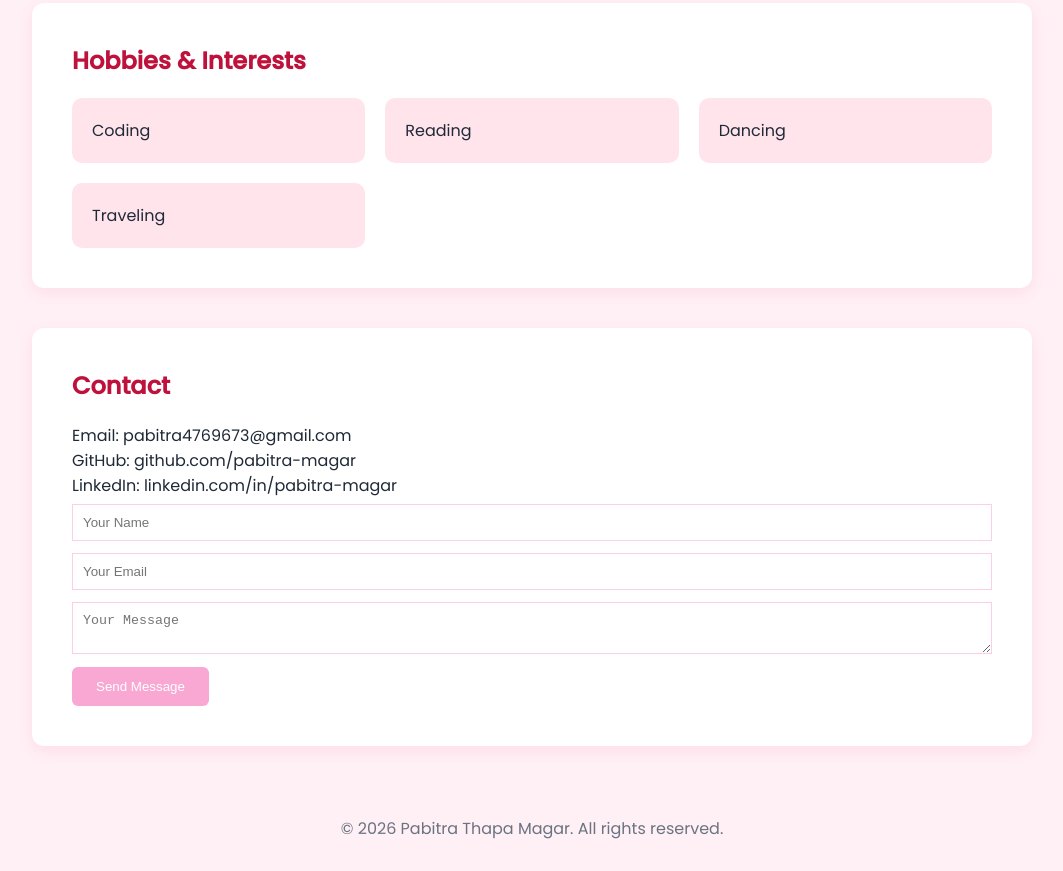
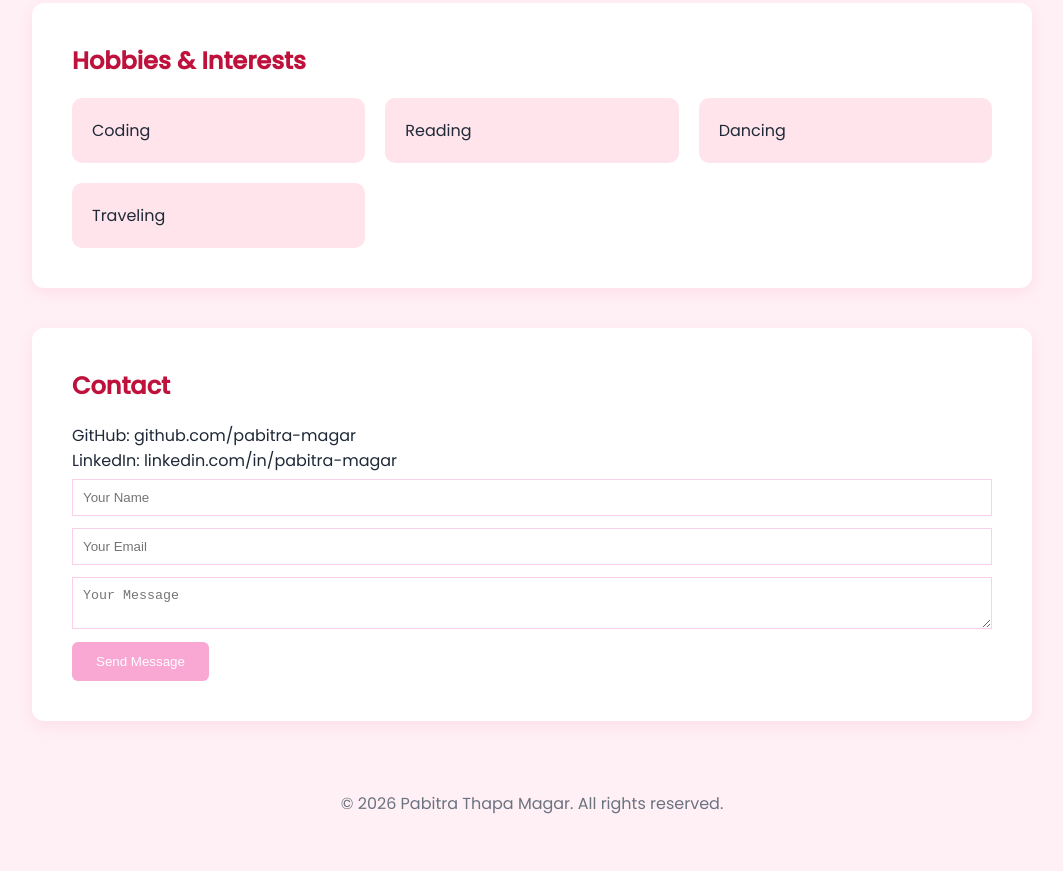
Before and after one commit to pabitra186/Portfolio, a plain HTML site: page index.html in a window 1280 px wide. Shown: the part 2007-2878 px from the top of the page, without its empty margins (108-1171 px from the left). After the commit the page ends 2853 px from the top, so only its background shows below. Drawn offline with Linux system fonts and the light colour scheme.

Commit message:
Update index.html

```diff
--- a/index.html
+++ b/index.html
@@ -103,7 +103,6 @@
 
     <section id="contact">
         <h2>Contact</h2>
-        <p>Email: <a href="mailto:pabitra4769673@gmail.com">pabitra4769673@gmail.com</a></p>
         <p>GitHub: <a href="https://github.com/pabitra4769673-cell" target="_blank">github.com/pabitra-magar</a></p>
         <p>LinkedIn: <a href="https://www.linkedin.com/in/isha-duwal-90baaa330/"
                 target="_blank">linkedin.com/in/pabitra-magar</a></p>
```
